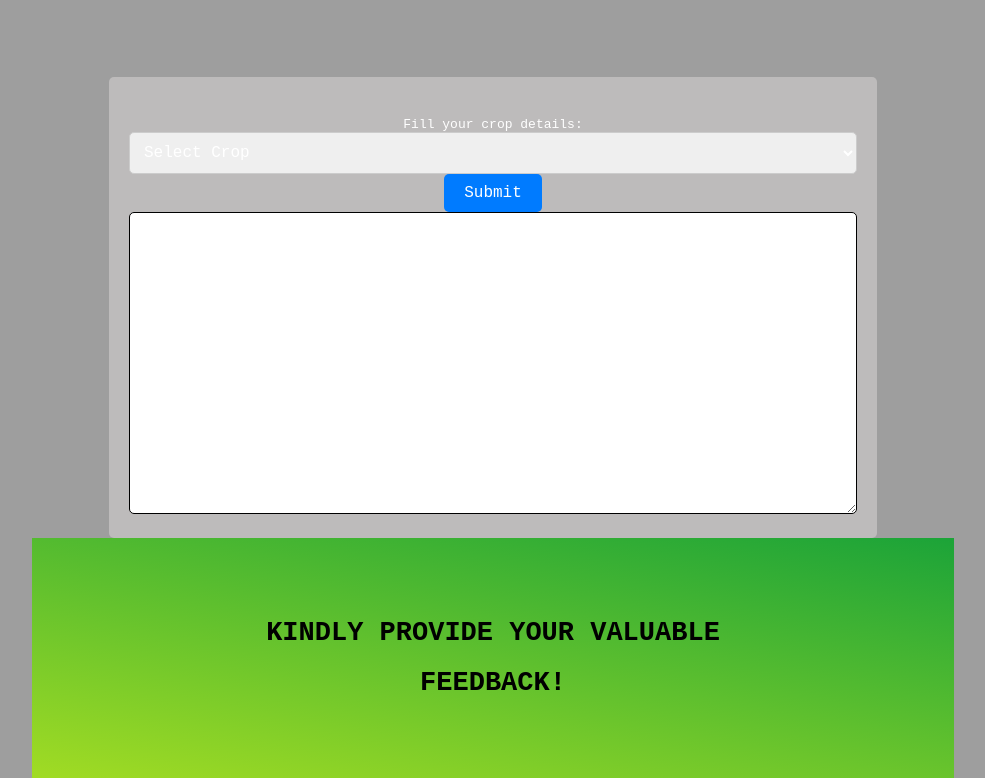
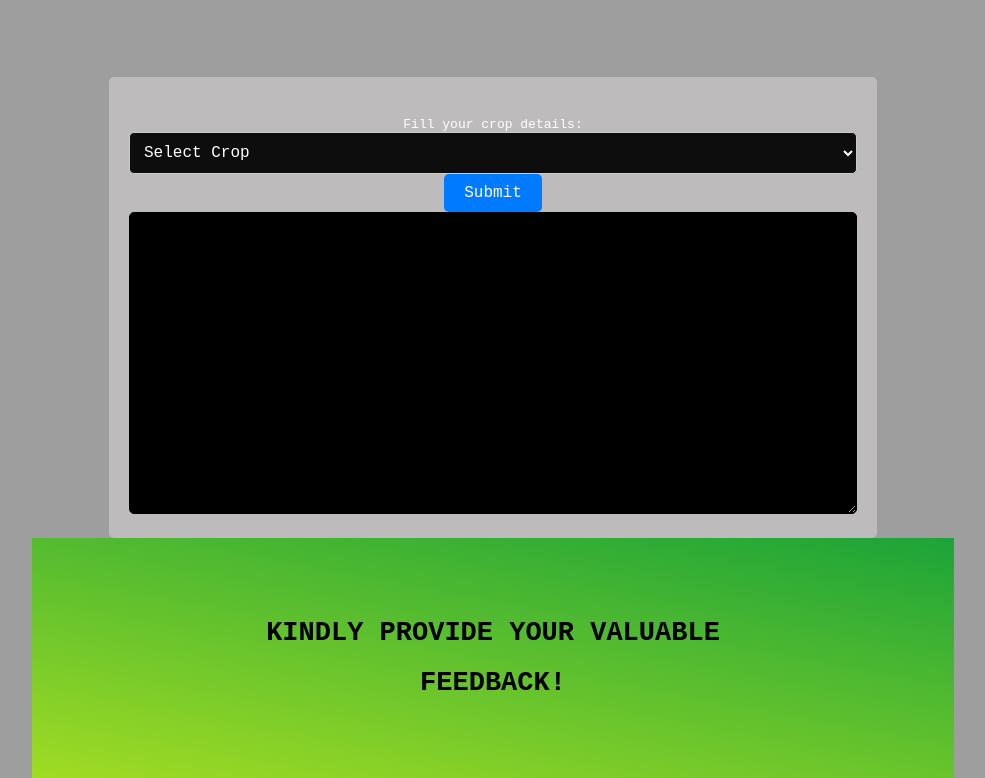
Before and after one commit to VANSHAJB10/Agro-modern-UI, a plain HTML site: page index.html in a window 1280 px wide. Shown: the part 941-1719 px from the top of the page, without its empty margins (147-1132 px from the left). Drawn offline with nearby package versions, Linux system fonts and the light colour scheme; grey boxes are pictures that could not be loaded; a script that the page names is missing.

Commit message:
Changed color of input field

```diff
--- a/index.html
+++ b/index.html
@@ -51,7 +51,7 @@
             <div id="c1">
                 <label class="me">Fill your crop details:</label><br />
                 <select name="CropName" required>
-                    <option value="" disabled selected>Select Crop</option>
+                    <option hidden selected>Select Crop</option>
                     <option value="Wheat">Wheat</option>
                     <option value="Rice">Rice</option>
                     <option value="Corn">Corn</option>
@@ -78,9 +78,7 @@
         <label>
             <button name="submit" type="submit" id="contact-submit" data-submit="...Sending">Submit</button>
         </label>
-        <label>
             <textarea id="api-output" rows="10" cols="50" readonly></textarea>
-        </label>
         </form>
     </div>
             <div id="green-div">
--- a/style.css
+++ b/style.css
@@ -247,20 +247,14 @@ video{
     font-size: 16px;
   }
 
-  select[type="CropName"] {
+  select{
     width: 100%;
     padding: 10px;
     border: 1px solid #ccc;
     border-radius: 5px;
     font-size: 16px;
-    color: #4984c4;
-    color: black;
-  }
-
-  select:hover {
-    color: #f1f1f1;
-    background-color: #4c86af;
-    color: black;
+    color: white;
+    background-color: #0d0d0d;
   }
 
 
@@ -271,7 +265,8 @@ video{
     border-radius: 5px;
     font-size: 16px;
     resize: vertical;
-    color: black;
+    background-color: black;
+    color: white;
   }
 
 
```
